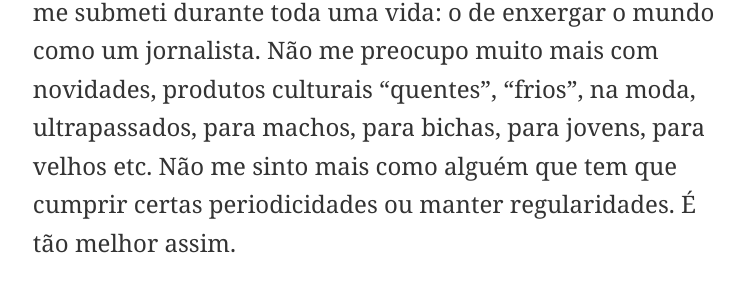
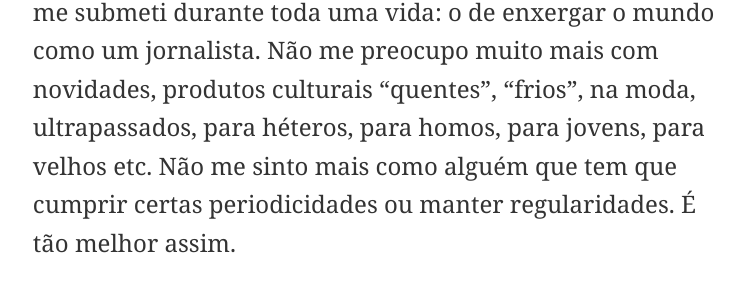
Before and after one commit to eduf/eduf.github.com, a Jekyll site: the page built from _posts/2013-12-28-porque-nao-consigo-fazer-listas-de-melhores-albums-do-ano.md, in a window 1280 px wide and 900 px high, scrolled down 1459 px. Shown: the part 303-608 px from the top of the window, without its empty margins (259-1015 px from the left). Built offline with Jekyll 4.4.1, drawn with Linux system fonts in a browser that asks for light colours; nearby versions of some CDN libraries; comment, search, counter and statistics services are not loaded; some of the changed text lies outside the part shown.

Commit message:
Politicamente corretator

```diff
--- a/_posts/2013-12-28-porque-nao-consigo-fazer-listas-de-melhores-albums-do-ano.md
+++ b/_posts/2013-12-28-porque-nao-consigo-fazer-listas-de-melhores-albums-do-ano.md
@@ -16,7 +16,7 @@ O fato é que, quanto mais fico velho, menos acompanho lançamentos. E por que d
 
 É que a fruição da música depende muito do contexto emocional do ouvinte. Por exemplo, neste ano, saiu disco novo de Nick Cave. Mas tive a mínima vontade de ouvi-lo *seriamente*. Não estava no clima. Então, como poderia classificá-lo como um dos melhores do ano? Por costume ou devoção. É o Nick Cave, pô. Supostamente, o álbum é bom. Porém, a verdade: tive preguiça de escutá-lo.
 
-Ao longo dos anos, tenho abandonado o treinamento a que me submeti durante toda uma vida: o de enxergar o mundo como um jornalista. Não me preocupo muito mais com novidades, produtos culturais "quentes", "frios", na moda, ultrapassados, para machos, para bichas, para jovens, para velhos etc. Não me sinto mais como alguém que tem que cumprir certas periodicidades ou manter regularidades. É tão melhor assim.
+Ao longo dos anos, tenho abandonado o treinamento a que me submeti durante toda uma vida: o de enxergar o mundo como um jornalista. Não me preocupo muito mais com novidades, produtos culturais "quentes", "frios", na moda, ultrapassados, para héteros, para homos, para jovens, para velhos etc. Não me sinto mais como alguém que tem que cumprir certas periodicidades ou manter regularidades. É tão melhor assim.
 
 Também sofro de fases obsessivas, quando tenho vontade de dragar a discografia de um só artista. Ou múltiplas versões de uma mesma música. Isso pode durar meses. E, assim, os lançamentos ficam para depois. Ou são esquecidos.
 
```
